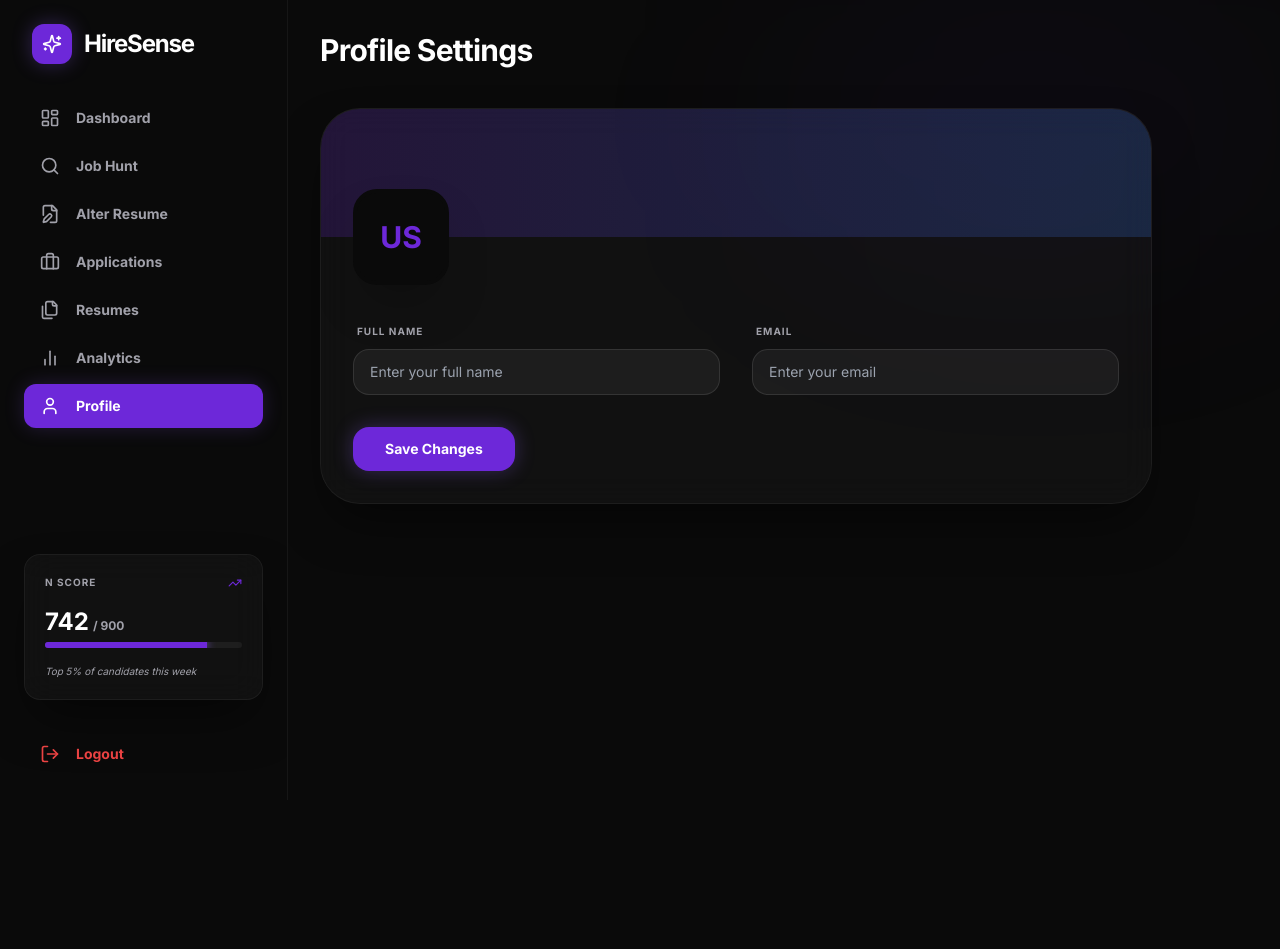
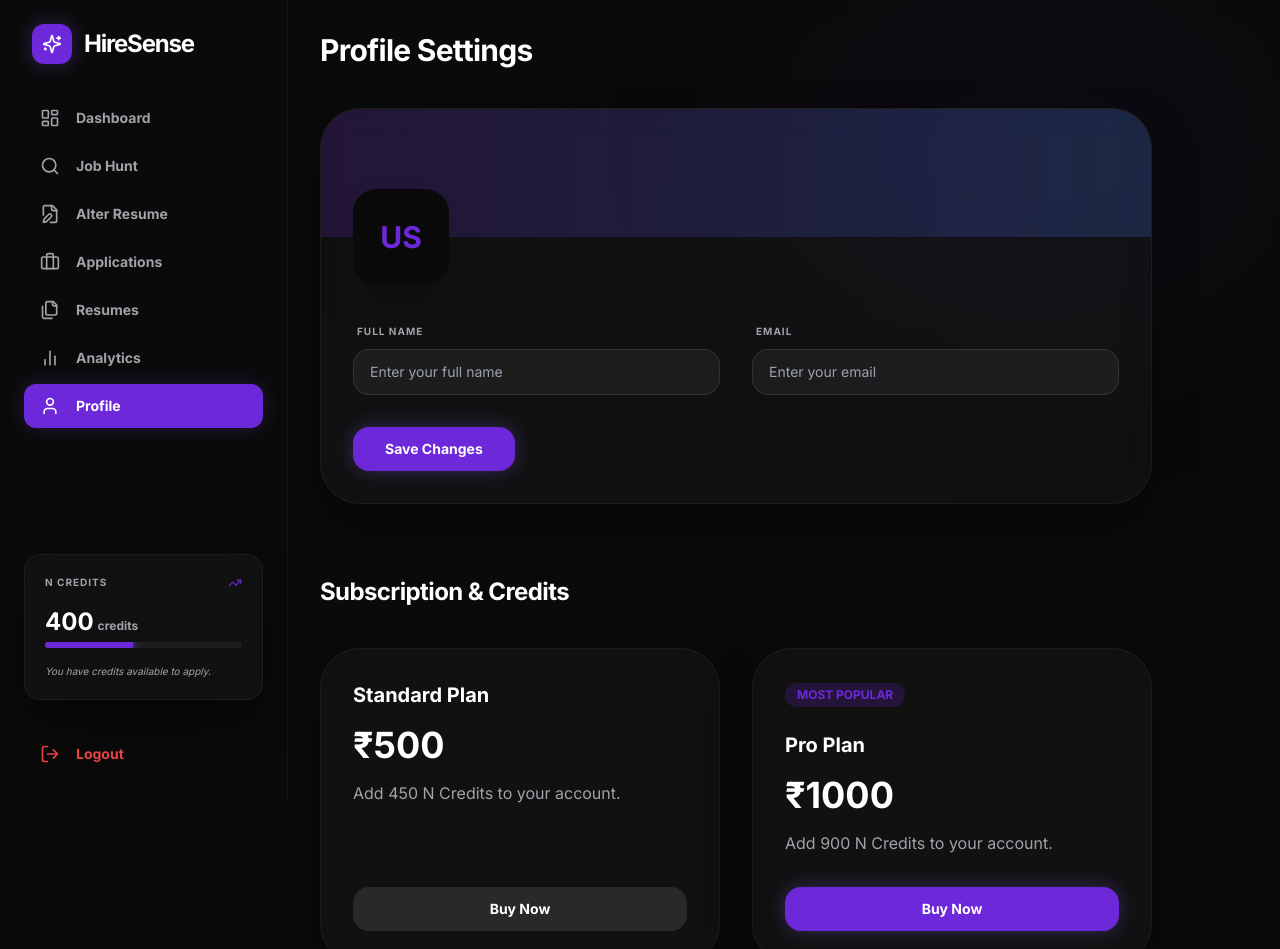
Before and after one commit to alexnikshith/HireSense, a Next.js app: page /dashboard/profile in a window 1280 px wide. Shown: the top 949 px of the page. Before the commit the page ends 800 px from the top, so only its background shows below. Built offline with nearby package versions, Linux system fonts and the light colour scheme.

Commit message:
feat: Convert N Score to Credit System with Subscription UI

```diff
--- a/src/app/dashboard/layout.tsx
+++ b/src/app/dashboard/layout.tsx
@@ -7,6 +7,7 @@ import {
 } from "lucide-react";
 import Link from "next/link";
 import { usePathname } from "next/navigation";
+import { useState, useEffect } from "react";
 
 const menuItems = [
   { icon: LayoutDashboard, label: "Dashboard", href: "/dashboard" },
@@ -20,6 +21,29 @@ const menuItems = [
 
 export default function DashboardLayout({ children }: { children: React.ReactNode }) {
   const pathname = usePathname();
+  const [credits, setCredits] = useState<number>(400);
+
+  useEffect(() => {
+    const stored = localStorage.getItem("user_credits");
+    if (!stored) {
+      localStorage.setItem("user_credits", "400");
+      setCredits(400);
+    } else {
+      setCredits(parseInt(stored));
+    }
+
+    const handleStorageChange = () => {
+      const updated = localStorage.getItem("user_credits");
+      if (updated) setCredits(parseInt(updated));
+    };
+
+    window.addEventListener("storage", handleStorageChange);
+    window.addEventListener("credits_updated", handleStorageChange);
+    return () => {
+      window.removeEventListener("storage", handleStorageChange);
+      window.removeEventListener("credits_updated", handleStorageChange);
+    };
+  }, []);
 
   return (
     <div className="flex min-h-screen bg-[#0A0A0A] text-white">
@@ -55,16 +79,18 @@ export default function DashboardLayout({ children }: { children: React.ReactNod
         {/* N Score Widget */}
         <div className="glass-card p-5 rounded-2xl space-y-4">
           <div className="flex items-center justify-between">
-            <span className="text-[10px] font-bold text-muted-foreground uppercase tracking-widest">N Score</span>
+            <span className="text-[10px] font-bold text-muted-foreground uppercase tracking-widest">N Credits</span>
             <TrendingUp size={14} className="text-primary" />
           </div>
           <div className="space-y-1">
-            <div className="text-2xl font-bold">742<span className="text-xs text-muted-foreground ml-1">/ 900</span></div>
+            <div className="text-2xl font-bold">{credits}<span className="text-xs text-muted-foreground ml-1">credits</span></div>
             <div className="w-full h-1.5 bg-white/5 rounded-full overflow-hidden">
-              <div className="h-full bg-primary w-[82%] shadow-[0_0_10px_#8b5cf6]" />
+              <div className="h-full bg-primary shadow-[0_0_10px_#8b5cf6]" style={{ width: `${Math.min((credits / 900) * 100, 100)}%` }} />
             </div>
           </div>
-          <p className="text-[10px] text-muted-foreground italic">Top 5% of candidates this week</p>
+          <p className="text-[10px] text-muted-foreground italic">
+            {credits > 0 ? "You have credits available to apply." : "Out of credits. Please subscribe."}
+          </p>
         </div>
 
         <button className="flex items-center gap-4 px-4 py-3 rounded-xl text-sm font-bold text-red-500 hover:bg-red-500/5 transition-all">
--- a/src/app/dashboard/page.tsx
+++ b/src/app/dashboard/page.tsx
@@ -21,6 +21,12 @@ export default function DashboardPage() {
   const handleAnalyze = async () => {
     if (!selectedFile || !jobDescription.trim()) {
       setError("Please upload a resume and paste a job description.");
+      return;
+    }
+
+    const currentCredits = parseInt(localStorage.getItem("user_credits") || "400");
+    if (currentCredits < 50) {
+      setError("Not enough credits to run analysis. Please subscribe in your Profile to get more credits.");
       return;
     }
 
@@ -49,6 +55,11 @@ export default function DashboardPage() {
       }
 
       if (!res.ok) throw new Error(data.detail || "Analysis failed");
+
+      // Deduct credits on success
+      const newCredits = currentCredits - 50;
+      localStorage.setItem("user_credits", newCredits.toString());
+      window.dispatchEvent(new Event("credits_updated"));
 
       setResult(data);
     } catch (err: any) {
--- a/src/app/dashboard/profile/page.tsx
+++ b/src/app/dashboard/profile/page.tsx
@@ -7,10 +7,17 @@ export default function ProfilePage() {
   const [name, setName] = useState("");
   const [email, setEmail] = useState("");
   const [saved, setSaved] = useState(false);
+  const [showPayment, setShowPayment] = useState<string | null>(null);
+  const [credits, setCredits] = useState<number>(400);
 
   useEffect(() => {
     setName(localStorage.getItem("user_name") || "");
     setEmail(localStorage.getItem("user_email") || "");
+
+    const storedCredits = localStorage.getItem("user_credits");
+    if (storedCredits) {
+      setCredits(parseInt(storedCredits));
+    }
   }, []);
 
   const handleSave = () => {
@@ -23,6 +30,20 @@ export default function ProfilePage() {
   const getInitials = () => {
     if (!name) return "US";
     return name.substring(0, 2).toUpperCase();
+  };
+
+  const handleBuyCredits = (plan: string) => {
+    setShowPayment(plan);
+  };
+
+  const handleSimulatePayment = (amountToAdd: number) => {
+    const current = parseInt(localStorage.getItem("user_credits") || "400");
+    const updated = current + amountToAdd;
+    localStorage.setItem("user_credits", updated.toString());
+    setCredits(updated);
+    window.dispatchEvent(new Event("credits_updated"));
+    setShowPayment(null);
+    alert(`Successfully added ${amountToAdd} credits!`);
   };
   return (
     <div className="p-8 space-y-10 max-w-4xl">
@@ -47,6 +68,61 @@ export default function ProfilePage() {
           </button>
         </div>
       </div>
+
+      {/* Subscription Section */}
+      <h2 className="text-2xl font-bold tracking-tight pt-8">Subscription & Credits</h2>
+      <div className="grid grid-cols-1 md:grid-cols-2 gap-8">
+        {/* Plan 1 */}
+        <div className="glass-card p-8 rounded-[2.5rem] flex flex-col justify-between border border-white/5 hover:border-primary/50 transition-all">
+          <div className="space-y-4">
+            <h3 className="text-xl font-bold">Standard Plan</h3>
+            <p className="text-4xl font-bold">₹500</p>
+            <p className="text-muted-foreground">Add 450 N Credits to your account.</p>
+          </div>
+          <button onClick={() => handleBuyCredits("standard")} className="mt-8 py-3 bg-white/10 hover:bg-white/20 text-white rounded-2xl font-bold text-sm transition-all">
+            Buy Now
+          </button>
+        </div>
+
+        {/* Plan 2 */}
+        <div className="glass-card p-8 rounded-[2.5rem] flex flex-col justify-between border border-primary/50 bg-primary/5 shadow-[0_0_30px_rgba(139,92,246,0.1)] transition-all">
+          <div className="space-y-4">
+            <div className="inline-block px-3 py-1 bg-primary/20 text-primary text-xs font-bold rounded-full mb-2">MOST POPULAR</div>
+            <h3 className="text-xl font-bold">Pro Plan</h3>
+            <p className="text-4xl font-bold">₹1000</p>
+            <p className="text-muted-foreground">Add 900 N Credits to your account.</p>
+          </div>
+          <button onClick={() => handleBuyCredits("pro")} className="mt-8 py-3 bg-primary text-white rounded-2xl font-bold text-sm shadow-[0_0_20px_rgba(139,92,246,0.3)] transition-all">
+            Buy Now
+          </button>
+        </div>
+      </div>
+
+      {/* Payment Modal/Section */}
+      {showPayment && (
+        <motion.div initial={{ opacity: 0, y: 20 }} animate={{ opacity: 1, y: 0 }} className="glass-card p-8 rounded-[2.5rem] border border-primary/50 mt-8 space-y-6">
+          <h3 className="text-2xl font-bold text-primary">Complete Your Payment</h3>
+          <p className="text-muted-foreground">
+            You are purchasing the <strong className="text-white">{showPayment === "standard" ? "Standard Plan (450 Credits)" : "Pro Plan (900 Credits)"}</strong>.
+          </p>
+          <div className="p-6 bg-white/5 rounded-2xl border border-white/10">
+            <p className="text-sm font-bold text-muted-foreground uppercase tracking-widest mb-2">Pay via UPI</p>
+            <p className="text-2xl font-mono tracking-wider">7569778915@axl</p>
+            <p className="text-xs text-muted-foreground mt-4">Please complete the payment using any UPI app (GPay, PhonePe, Paytm). After successful payment, your credits will be updated shortly.</p>
+          </div>
+          <div className="flex gap-4 pt-4">
+            <button onClick={() => setShowPayment(null)} className="flex-1 py-3 bg-white/10 text-white rounded-2xl font-bold text-sm hover:bg-white/20 transition-all">
+              Cancel
+            </button>
+            <button
+              onClick={() => handleSimulatePayment(showPayment === "standard" ? 450 : 900)}
+              className="flex-1 py-3 bg-green-500 text-white rounded-2xl font-bold text-sm shadow-[0_0_20px_rgba(34,197,94,0.3)] hover:bg-green-400 transition-all"
+            >
+              I Have Paid
+            </button>
+          </div>
+        </motion.div>
+      )}
     </div>
   );
 }
```
